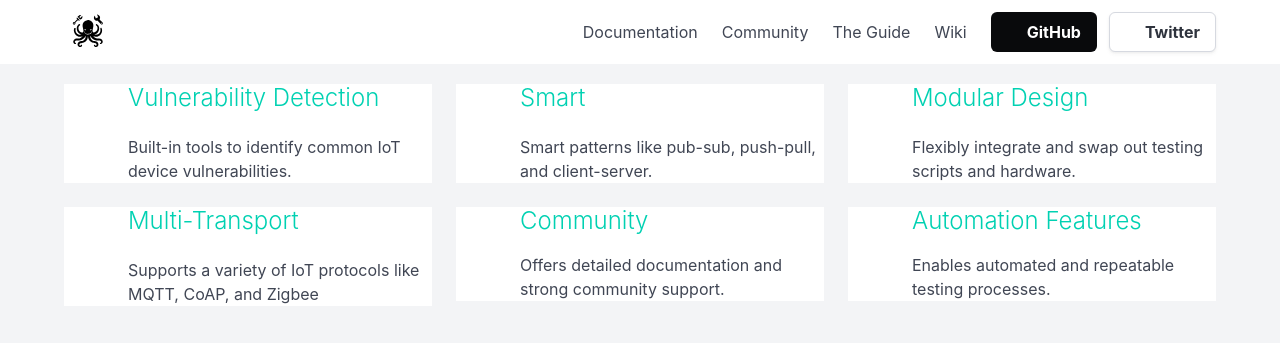
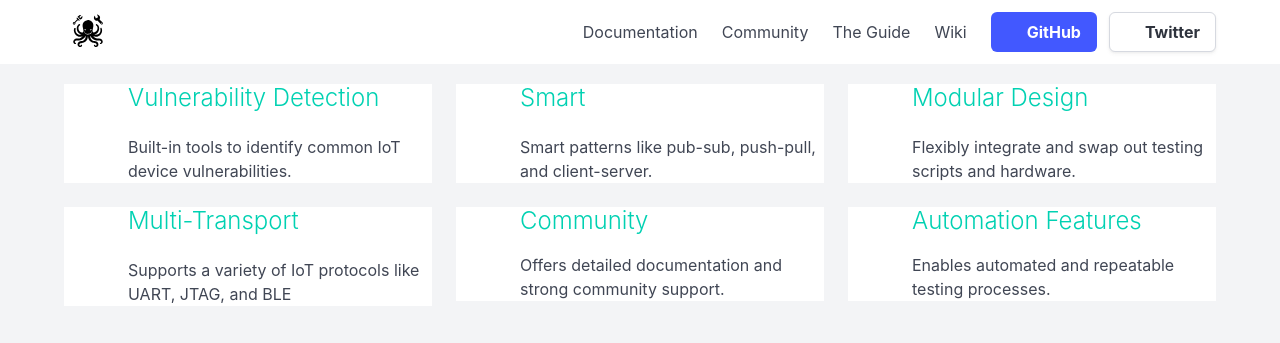
Before and after one commit to TKXB/iotsploit.github.io, a Jekyll site: the page index.html, which Jekyll copies as it is, in a window 1280 px wide and 900 px high, scrolled down 736 px, cut to the strip 0-366 px from the top of the window. Shown: the top 343 px of the strip. Built offline with Jekyll 4.4.1, drawn with Linux system fonts in a browser that asks for light colours.

Commit message:
fix: update social media links and IoT protocol descriptions in index.html

```diff
--- a/index.html
+++ b/index.html
@@ -138,7 +138,7 @@
 
               <div class="navbar-item">
                 <div class="buttons">
-                  <a class="button is-black has-text-weight-bold" href="https://github.com/iotsploit" target="_blank">
+                  <a class="button is-link has-text-weight-bold" href="https://github.com/iotsploit" target="_blank">
                     <span class="icon">
                       <i class="fab fa-github"></i>
                     </span>
@@ -147,7 +147,7 @@
                     </span>
                   </a>
 
-                  <a class="button is-twitter-blue has-text-weight-bold" href="https://twitter.com/libzmq" target="_blank">
+                  <a class="button is-twitter-blue has-text-weight-bold" href="https://twitter.com/" target="_blank">
                     <span class="icon"></span>
                       <i class="fab fa-twitter"></i>
                     </span>
@@ -179,7 +179,7 @@
 
         <div class="hero-foot">
           <div class="container">
-            <a class="button get-started-button is-primary is-inverted is-large mb-6" href="/get-started.html">
+            <a class="button get-started-button is-primary is-large mb-6" href="/get-started.html">
               Get Started
             </a>
           </div>
@@ -305,7 +305,7 @@
 
 
                     <p>
-                      Supports a variety of IoT protocols like MQTT, CoAP, and Zigbee
+                      Supports a variety of IoT protocols like UART, JTAG, and BLE
                     </p>
 
                   </div>
```
